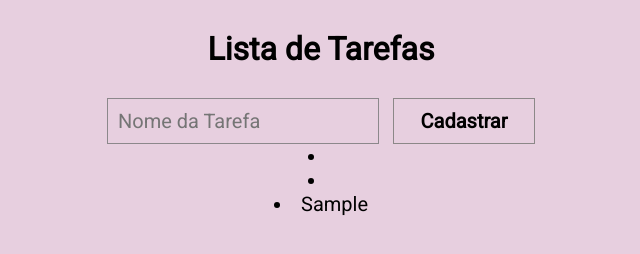
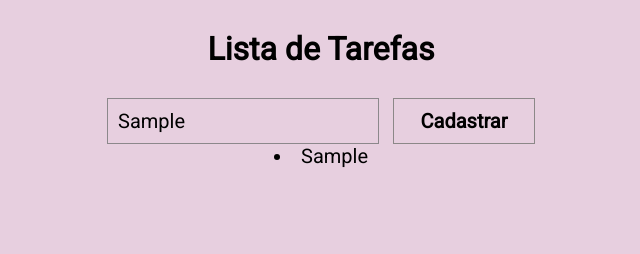
Before and after one commit to gabicteixeira/curso_ebac_frontend, a plain HTML site: page index.html in a window 1280 px wide. Both pictures are taken after typing "Sample" into the empty fields and a click on the button "Cadastrar". Shown: the whole page, without its empty margins (319-959 px from the left). Drawn offline with nearby package versions, Linux system fonts and the light colour scheme.

Commit message:
consertando erro em main.js

```diff
--- a/index.html
+++ b/index.html
@@ -19,7 +19,6 @@
     </form>
     </div>
     <ul>
-        <li></li>
     </ul>
     <script src="https://code.jquery.com/jquery-3.6.3.min.js"></script>
     <script src="./main.js"></script>
--- a/main.js
+++ b/main.js
@@ -4,13 +4,14 @@ $(document).ready(function() {
         e.preventDefault();
 
         const nomeDaTarefa = $('#nome-da-tarefa').val();
-        const novaTarefa = $('<li></li>');
-        $(`<li>${nomeDaTarefa}</li>`).appendTo(novaTarefa);
-        $(novaTarefa).appendTo('ul');
-        $(novaTarefa).fadeIn(1000);
-        $("li").click(function() {
-            $("li").css("text-decoration", "line-through");
-        });
-        $('#nome-da-tarefa').val('');
+        $(`<li>${nomeDaTarefa}</li>`).appendTo("ul");
+        riscar();
     });
+
+    function riscar() {
+        $("li").click(function(){
+            $(this).css("text-decoration","line-through");
+
+        })
+    }
 });
```
